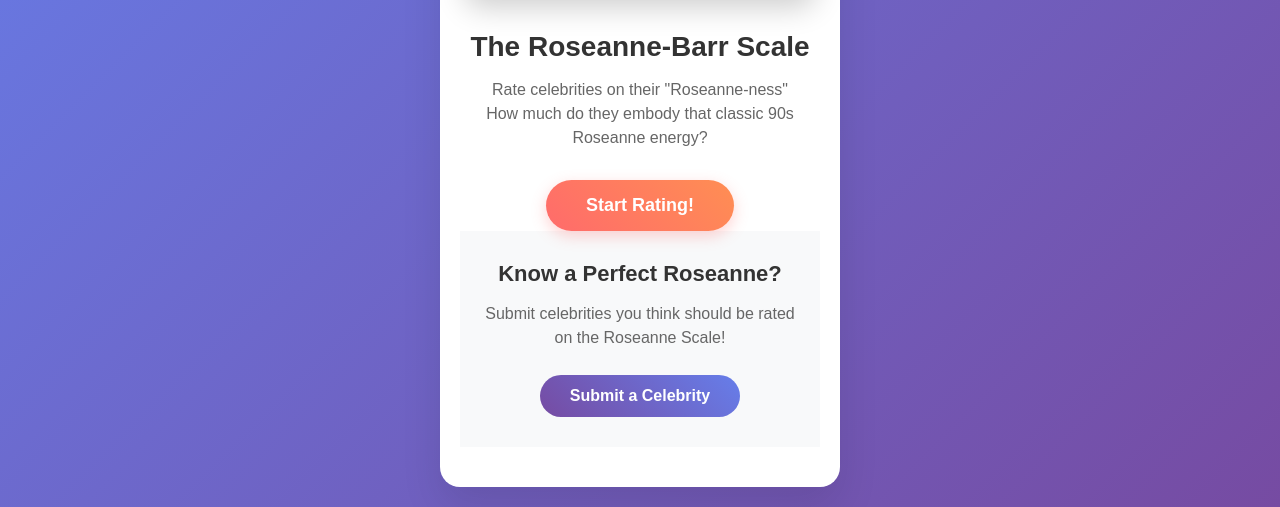
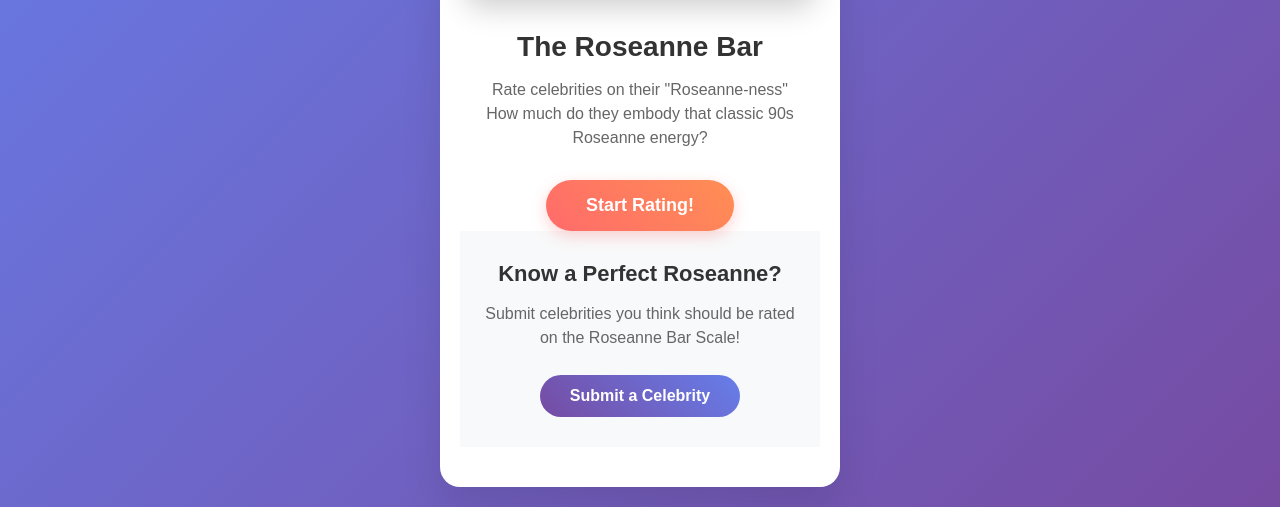
Before and after one commit to ralphmccann/roseanne-game, a plain HTML site: page index.html in a window 1280 px wide. Shown: the part 326-833 px from the top of the page. Drawn offline with Linux system fonts and the light colour scheme.

Commit message:
Update index.html

```diff
--- a/index.html
+++ b/index.html
@@ -351,14 +351,14 @@
         <div class="landing-page" id="landingPage">
             <img src="https://roseannegame.com/wp-content/uploads/2025/01/002.jpeg" alt="Roseanne Game Hero" class="hero-image" id="heroImage">
 
-            <h1 class="landing-title">The Roseanne-Barr Scale</h1>
+            <h1 class="landing-title">The Roseanne Bar</h1>
             <p class="landing-subtitle">Rate celebrities on their "Roseanne-ness"<br>How much do they embody that classic 90s Roseanne energy?</p>
 
             <button class="start-button" onclick="startGame()">Start Rating!</button>
 
             <div class="submit-section">
                 <h3 class="submit-title">Know a Perfect Roseanne?</h3>
-                <p class="submit-subtitle">Submit celebrities you think should be rated on the Roseanne Scale!</p>
+                <p class="submit-subtitle">Submit celebrities you think should be rated on the Roseanne Bar Scale!</p>
                 <button class="submit-button" onclick="showSubmitForm()">Submit a Celebrity</button>
             </div>
         </div>
```
